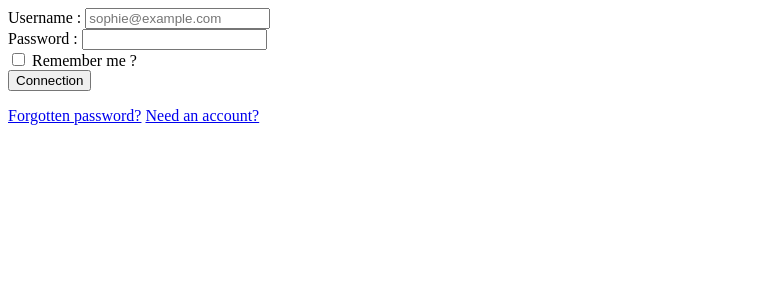
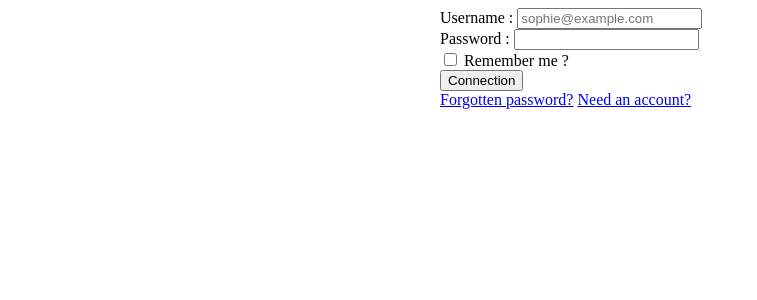
Before and after one commit to Charles-75/APP-MVC, a PHP site: page /login.php in a window 1280 px wide. Shown: the top 300 px of the page, without its empty margins (0-757 px from the left). Run offline with PHP 8.4, Linux system fonts and the light colour scheme.

Commit message:
Style for login.php

```diff
--- a/app/src/views/user/login.php
+++ b/app/src/views/user/login.php
@@ -18,11 +18,21 @@
         </div>
         <input type="submit" value="Connection" id="submit" class="bouton">
 
+        <div class="liens">
+            <a href="/resetpassword">Forgotten password?</a>
+            <a href="/register">Need an account?</a>
+        </div>
+
     </form>
 
-    <div class="liens">
-        <a href="/resetpassword">Forgotten password?</a>
-        <a href="/register">Need an account?</a>
-    </div>
+</div>
 
-</div>
+
+<style>
+    form {
+        width: 400px;
+        margin-left: auto;
+        margin-right: auto;
+        background-color: white;
+    }
+</style>
```
